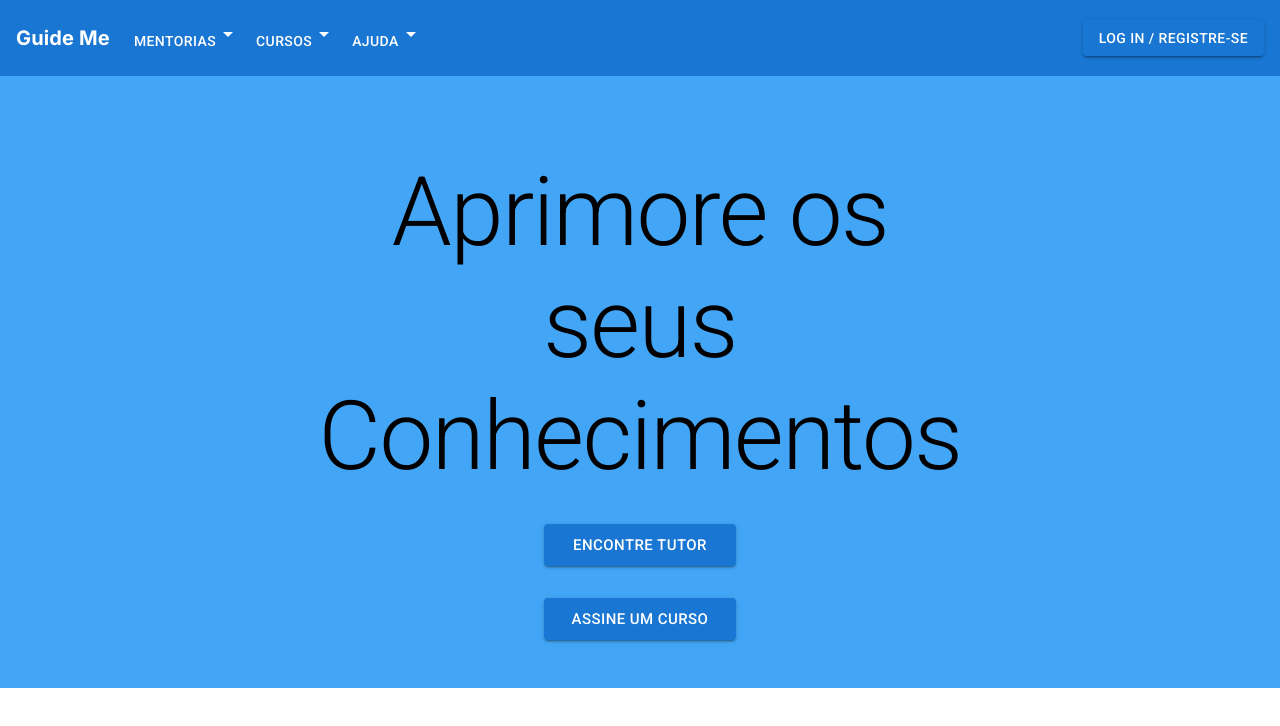
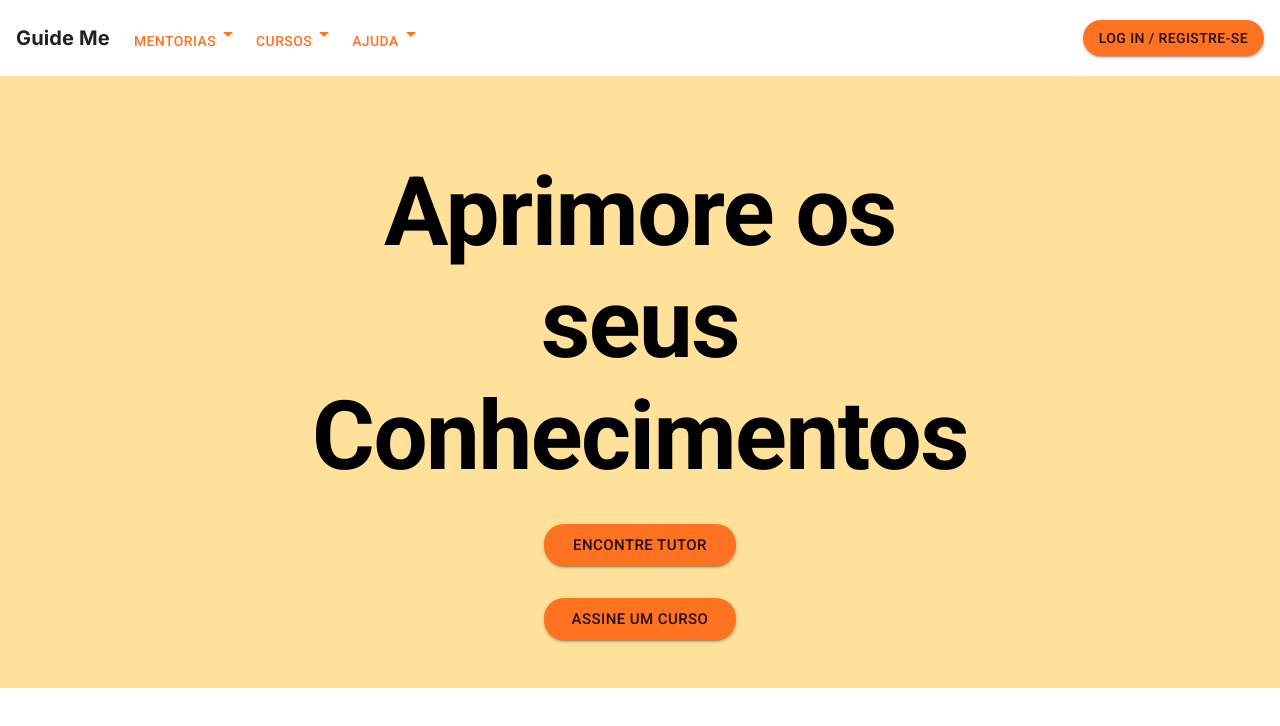
Before and after one commit to arthurafm/engsoft-trabfinal, a Next.js app: page / in a window 1280 px wide. Shown: the top 726 px of the page. Built offline with nearby package versions, Linux system fonts and the light colour scheme.

Commit message:
added styles and authcontext

```diff
--- a/src/app/basicAppBar.tsx
+++ b/src/app/basicAppBar.tsx
@@ -14,7 +14,7 @@ import Link from 'next/link';
 function BasicAppBar() {
 	return (
 	<Box sx={{flexGrow: 1}}>
-    <AppBar position="static" variant='elevation'>
+    <AppBar position="static" variant='elevation' sx={{background: 'white', boxShadow: 2}}>
 	<Toolbar disableGutters>
 		<Typography
 		variant="h6"
@@ -34,15 +34,15 @@ function BasicAppBar() {
 		</Typography>
 		{/* diplay of the elements in other sizes */}
 		<Box sx={{ flexGrow: 1, display: { xs: 'none', md: 'flex' } }}>
-			<Button sx={{ my: 2, color: 'white', display: 'block' }}>
+			<Button sx={{ my: 2, display: 'block' }}>
 			Mentorias
 			<ArrowDropDownIcon/>
 			</Button>
-			<Button sx={{ my: 2, color: 'white', display: 'block' }}>
+			<Button sx={{ my: 2, display: 'block' }}>
 			Cursos
 			<ArrowDropDownIcon/>
 			</Button>
-			<Button sx={{ my: 2, color: 'white', display: 'block' }}>
+			<Button sx={{ my: 2, display: 'block' }}>
 			Ajuda
 			<ArrowDropDownIcon/>
 			</Button>
--- a/src/app/dingus/page.tsx
+++ /dev/null
@@ -1,5 +0,0 @@
-export default function Home() {
-  return (
-	<div>Hello dingus</div>
-  )
-}
--- a/src/app/layout.tsx
+++ b/src/app/layout.tsx
@@ -1,3 +1,4 @@
+'use client'
 import { Inter } from 'next/font/google'
 
 import '@fontsource/roboto/300.css';
@@ -6,6 +7,8 @@ import '@fontsource/roboto/500.css';
 import '@fontsource/roboto/700.css';
 import BasicAppBar from './basicAppBar';
 
+import { ThemeProvider } from '@mui/material/styles';
+import { muiTheme } from './muiTheme';
 
 const inter = Inter({ subsets: ['latin'] })
 
@@ -18,8 +21,10 @@ export default function RootLayout({ children, }: { children: React.ReactNode })
   return (
     <html lang="en">
  		<body style={{margin: 0}}>
-			<BasicAppBar/>
-			{children}
+			<ThemeProvider theme={muiTheme}>
+				<BasicAppBar/>
+				{children}
+			</ThemeProvider>
 		</body>
     </html>
   )
--- /dev/null
+++ b/src/app/muiTheme.ts
@@ -0,0 +1,18 @@
+import { ThemeOptions, createTheme } from '@mui/material/styles';
+
+export const muiTheme: ThemeOptions = createTheme({
+  palette: {
+    mode: 'light',
+    primary: {
+      main: '#ff7222',
+      light: '#ffe199',
+      dark: '#9b0000',
+    },
+    secondary: {
+      main: '#255eca',
+    },
+  },
+  shape: {
+    borderRadius: 20,
+  }
+});
--- a/src/app/page.tsx
+++ b/src/app/page.tsx
@@ -17,7 +17,7 @@ export default function Home() {
 				justifyContent: 'center',
 				alignItems: 'center',
 			}}>
-				<Typography variant='h1' textAlign={'center'} sx={{mb: 10}}>Aprimore os seus Conhecimentos</Typography>
+				<Typography variant='h1' textAlign={'center'} sx={{mb: 10, fontWeight: 'bold'}}>Aprimore os seus Conhecimentos</Typography>
 				<Button variant='contained' size='large' sx={{ width: buttonWidth }}>Encontre Tutor</Button>
 				<Button variant='contained' size='large' sx={{ width: buttonWidth }}>Assine um Curso</Button>
 			</Stack>
```
Also changed, not shown: src/context/AuthContext.tsx (added, +56 -0 lines).
